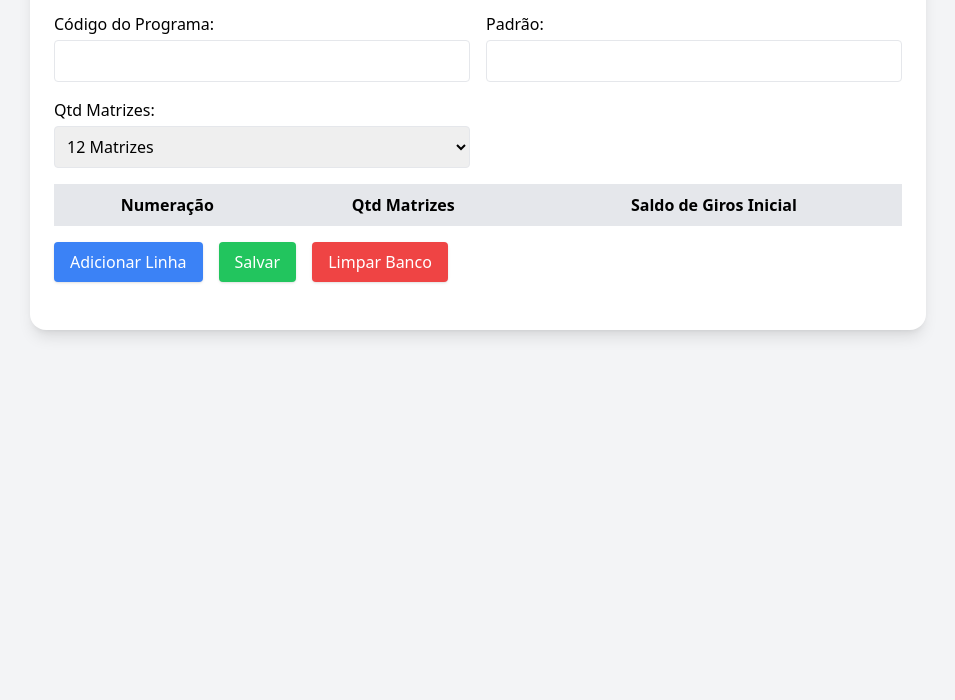
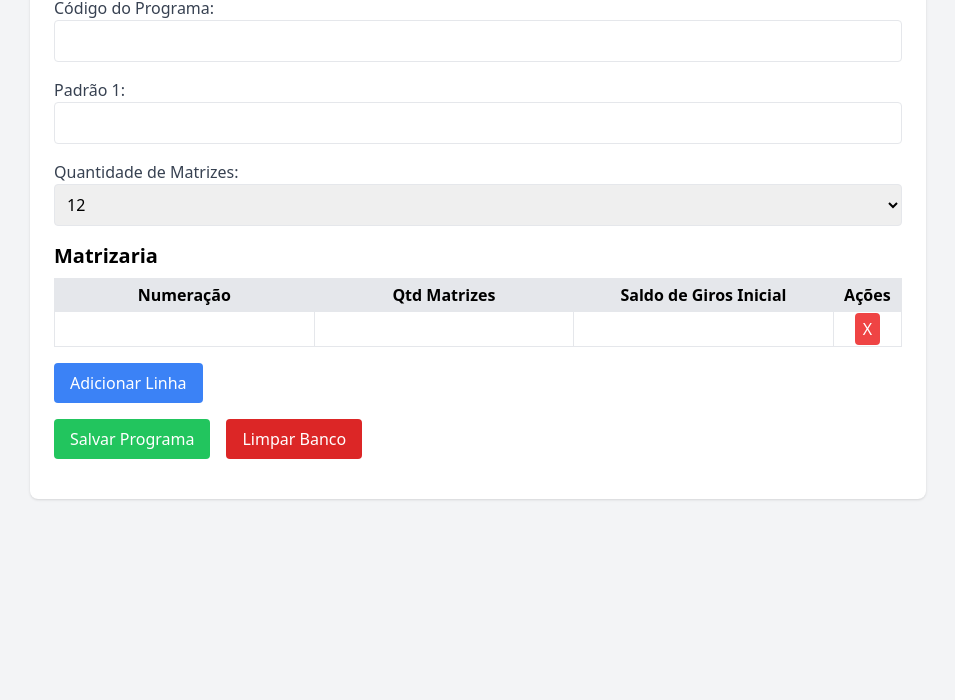
Before and after one commit to Emanuelcs10/producao2, a website: page teste/cadastro.html in a window 1280 px wide. Shown: the part 100-800 px from the top of the page, without its empty margins (162-1117 px from the left). Drawn offline with nearby package versions, Linux system fonts and the light colour scheme.

Commit message:
Update cadastro.html

```diff
--- a/teste/cadastro.html
+++ b/teste/cadastro.html
@@ -2,128 +2,126 @@
 <html lang="pt-BR">
 <head>
   <meta charset="UTF-8">
-  <title>Cadastro de Programa</title>
+  <meta name="viewport" content="width=device-width, initial-scale=1.0">
+  <title>Cadastro de Programa - Produção de Calçados</title>
   <script src="https://cdn.tailwindcss.com"></script>
 </head>
-<body class="bg-gray-100 p-8">
-<div class="max-w-4xl mx-auto bg-white p-6 rounded-2xl shadow-lg">
-  <h1 class="text-2xl font-bold mb-6">Cadastro de Programa</h1>
+<body class="bg-gray-100 p-6">
+  <div class="max-w-4xl mx-auto bg-white p-6 rounded-lg shadow">
+    <h1 class="text-2xl font-bold mb-4">Cadastro de Programa</h1>
 
-  <!-- Formulário principal -->
-  <div class="grid grid-cols-2 gap-4 mb-4">
-    <div>
-      <label class="block mb-1 font-medium">Código do Programa:</label>
+    <!-- Código do programa -->
+    <div class="mb-4">
+      <label class="block text-gray-700">Código do Programa:</label>
       <input id="codigo" type="text" class="w-full border rounded p-2">
     </div>
-    <div>
-      <label class="block mb-1 font-medium">Padrão:</label>
-      <input id="padrao1" type="number" class="w-full border rounded p-2">
+
+    <!-- Padrão 1 -->
+    <div class="mb-4">
+      <label class="block text-gray-700">Padrão 1:</label>
+      <input id="padrao1" type="number" class="w-full border rounded p-2" step="0.01">
     </div>
-    <div>
-      <label class="block mb-1 font-medium">Qtd Matrizes:</label>
+
+    <!-- Quantidade de matrizes -->
+    <div class="mb-4">
+      <label class="block text-gray-700">Quantidade de Matrizes:</label>
       <select id="qtdMatrizes" class="w-full border rounded p-2">
-        <option value="12">12 Matrizes</option>
-        <option value="18">18 Matrizes</option>
+        <option value="12">12</option>
+        <option value="18">18</option>
       </select>
-    </div>
     </div>
 
     <!-- Tabela Matrizaria -->
-  <div class="overflow-x-auto mb-4">
-    <table id="tabelaCadastro" class="w-full border border-gray-300 rounded-lg">
-      <thead class="bg-gray-200">
-        <tr>
-          <th class="border p-2">Numeração</th>
-          <th class="border p-2">Qtd Matrizes</th>
-          <th class="border p-2">Saldo de Giros Inicial</th>
+    <h2 class="text-xl font-bold mb-2">Matrizaria</h2>
+    <table class="w-full border mb-4" id="tabelaMatrizaria">
+      <thead>
+        <tr class="bg-gray-200">
+          <th class="border px-2 py-1">Numeração</th>
+          <th class="border px-2 py-1">Qtd Matrizes</th>
+          <th class="border px-2 py-1">Saldo de Giros Inicial</th>
+          <th class="border px-2 py-1">Ações</th>
         </tr>
       </thead>
-      <tbody></tbody>
+      <tbody>
+        <tr>
+          <td class="border"><input type="number" class="w-full p-1 numeracao"></td>
+          <td class="border"><input type="number" class="w-full p-1 matrizes"></td>
+          <td class="border"><input type="number" class="w-full p-1 girosInicial"></td>
+          <td class="border text-center">
+            <button onclick="removerLinha(this)" class="bg-red-500 text-white px-2 py-1 rounded">X</button>
+          </td>
+        </tr>
+      </tbody>
     </table>
+    <button onclick="adicionarLinha()" class="bg-blue-500 text-white px-4 py-2 rounded mb-4">Adicionar Linha</button>
+
+    <!-- Botões -->
+    <div class="flex gap-4">
+      <button onclick="salvarPrograma()" class="bg-green-500 text-white px-4 py-2 rounded">Salvar Programa</button>
+      <button onclick="limparBanco()" class="bg-red-600 text-white px-4 py-2 rounded">Limpar Banco</button>
     </div>
 
-  <!-- Botões de ações -->
-  <div class="flex gap-4 mb-6">
-    <button onclick="addLinha()" class="bg-blue-500 text-white px-4 py-2 rounded shadow hover:bg-blue-600">Adicionar Linha</button>
-    <button onclick="salvarPrograma()" class="bg-green-500 text-white px-4 py-2 rounded shadow hover:bg-green-600">Salvar</button>
-    <button onclick="limparBanco()" class="bg-red-500 text-white px-4 py-2 rounded shadow hover:bg-red-600">Limpar Banco</button>
-  </div>
+    <!-- Mensagem -->
+    <div id="mensagem" class="mt-4 font-bold"></div>
   </div>
 
   <script>
-function addLinha(item = {}) {
-  const tbody = document.querySelector("#tabelaCadastro tbody");
-  const tr = document.createElement("tr");
-  tr.innerHTML = `
-    <td class="border p-2">
-      <input type="number" class="num w-full p-1 border rounded" value="${item.numeracao || ''}">
-    </td>
-    <td class="border p-2">
-      <input type="number" class="matrizes w-full p-1 border rounded" value="${item.matrizes || ''}">
-    </td>
-    <td class="border p-2">
-      <input type="number" class="girosInicial w-full p-1 border rounded" value="${item.girosInicial || ''}">
+    function adicionarLinha() {
+      const tabela = document.querySelector("#tabelaMatrizaria tbody");
+      const linha = document.createElement("tr");
+      linha.innerHTML = `
+        <td class="border"><input type="number" class="w-full p-1 numeracao"></td>
+        <td class="border"><input type="number" class="w-full p-1 matrizes"></td>
+        <td class="border"><input type="number" class="w-full p-1 girosInicial"></td>
+        <td class="border text-center">
+          <button onclick="removerLinha(this)" class="bg-red-500 text-white px-2 py-1 rounded">X</button>
         </td>
       `;
-  tbody.appendChild(tr);
+      tabela.appendChild(linha);
     }
 
-// Salvar (POST faz upsert no backend)
+    function removerLinha(botao) {
+      botao.closest("tr").remove();
+    }
+
     async function salvarPrograma() {
       const codigo = document.getElementById("codigo").value;
       const padrao1 = parseFloat(document.getElementById("padrao1").value);
       const qtdMatrizes = parseInt(document.getElementById("qtdMatrizes").value);
 
-  if (!codigo || isNaN(padrao1) || isNaN(qtdMatrizes)) {
-    alert("Preencha todos os campos principais!");
+      const dados_matrizaria = [];
+      document.querySelectorAll("#tabelaMatrizaria tbody tr").forEach(tr => {
+        const numeracao = parseFloat(tr.querySelector(".numeracao").value);
+        const matrizes = parseFloat(tr.querySelector(".matrizes").value);
+        const girosInicial = parseFloat(tr.querySelector(".girosInicial").value);
+        if (!isNaN(numeracao) && !isNaN(matrizes) && !isNaN(girosInicial)) {
+          dados_matrizaria.push({ numeracao, matrizes, girosInicial });
+        }
+      });
+
+      const res = await fetch("/programa", {
+        method: "POST",
+        headers: { "Content-Type": "application/json" },
+        body: JSON.stringify({ codigo, padrao1, qtd_matrizes: qtdMatrizes, dados_matrizaria })
+      });
+
+      const data = await res.json();
+      document.getElementById("mensagem").innerText = data.message || data.error;
+      document.getElementById("mensagem").style.color = data.error ? "red" : "green";
+    }
+
+    async function limparBanco() {
+      const senha = prompt("Digite a senha para limpar o banco:");
+      if (senha !== "24112024") {
+        alert("Senha incorreta!");
         return;
       }
 
-  const dadosMatrizaria = [...document.querySelectorAll("#tabelaCadastro tbody tr")].map(tr => ({
-    numeracao: parseFloat(tr.querySelector(".num").value),
-    matrizes: parseFloat(tr.querySelector(".matrizes").value),
-    girosInicial: parseFloat(tr.querySelector(".girosInicial").value)
-  }));
-
-  try {
-    const res = await fetch("http://localhost:3000/programa", {
-      method: "POST",
-      headers: { "Content-Type": "application/json" },
-      body: JSON.stringify({ codigo, padrao1, qtd_matrizes: qtdMatrizes, dados_matrizaria: dadosMatrizaria })
-    });
-    if (res.ok) alert("Programa salvo com sucesso!");
-    else alert("Erro ao salvar programa.");
-  } catch (err) {
-    console.error(err);
-    alert("Erro ao conectar com o servidor.");
+      const res = await fetch("/programa", { method: "DELETE" });
+      const data = await res.json();
+      document.getElementById("mensagem").innerText = data.message || data.error;
+      document.getElementById("mensagem").style.color = data.error ? "red" : "green";
     }
-}
-
-//limpar BD
-async function limparBanco() {
-  const senha = prompt("Digite a senha para limpar o banco de dados:");
-
-  if (senha !== "24112024") {
-    alert("Senha incorreta! Operação cancelada.");
-    return;
-  }
-
-  if (!confirm("Tem certeza que deseja limpar todo o banco de dados?")) return;
-
-  try {
-    const res = await fetch("http://localhost:3000/programa", { method: "DELETE" });
-    if (res.ok) {
-      alert("Banco de dados limpo com sucesso!");
-    } else {
-      const text = await res.text();
-      alert("Erro ao limpar banco: " + text);
-    }
-  } catch (err) {
-    console.error(err);
-    alert("Erro ao conectar com o servidor: " + err.message);
-  }
-}
-
   </script>
 </body>
 </html>
```
Lines whose indentation alone changed are shown as unchanged.
